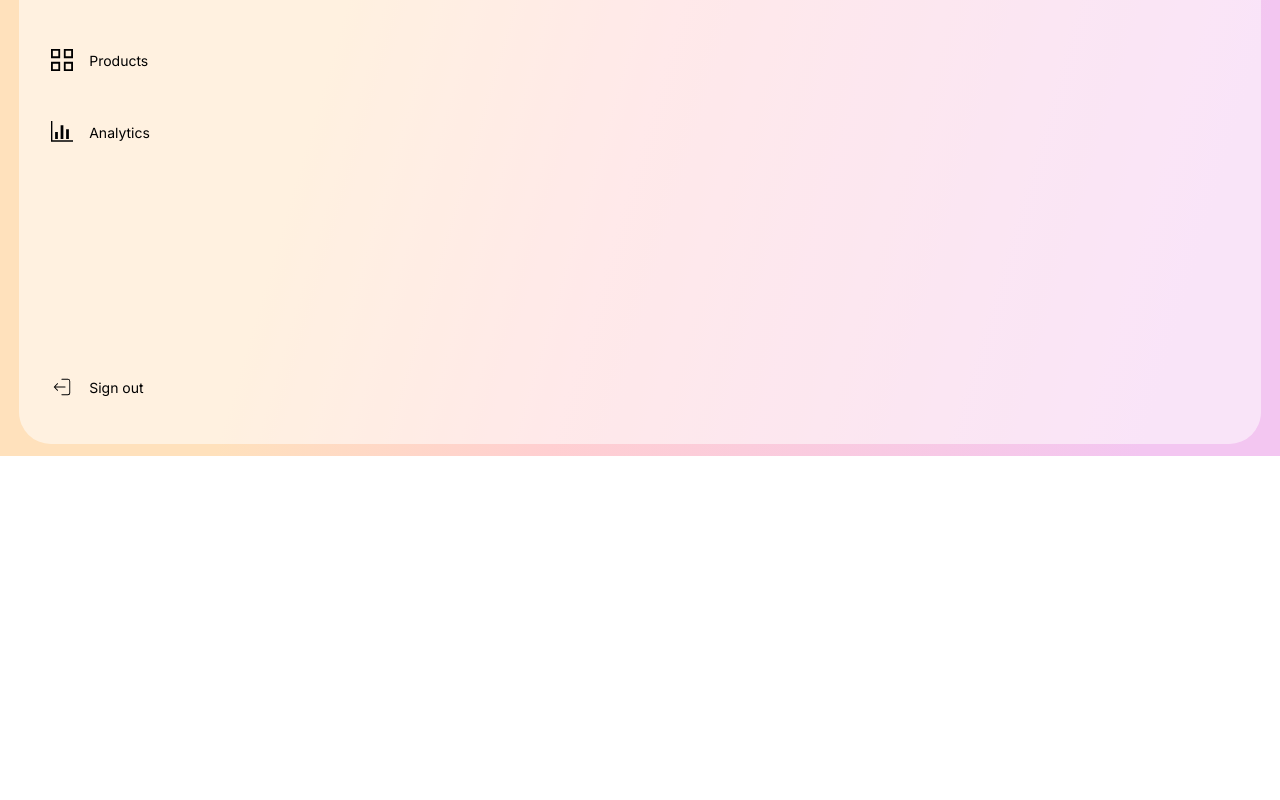
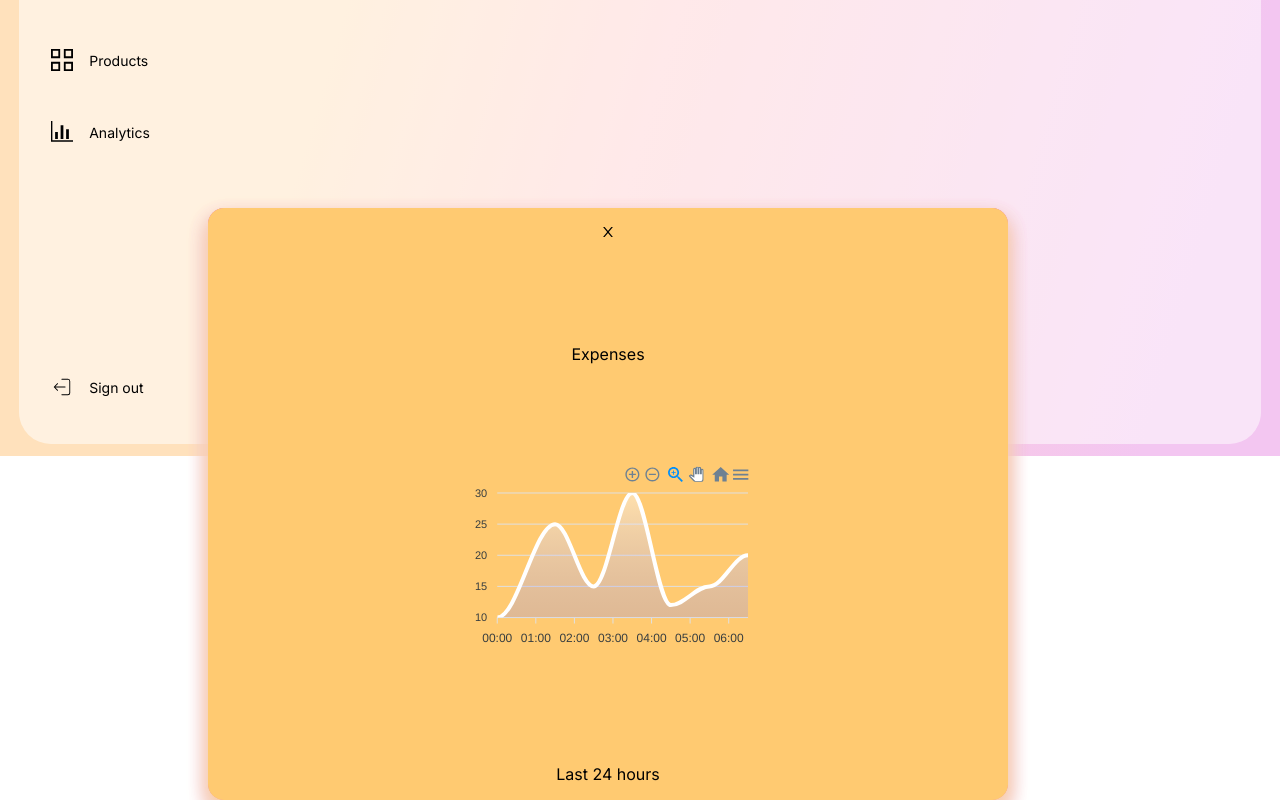
Before and after one commit to wesleywisch/Dashboard-admin-modern, a React (Create React App) app: page / in a window 1280 px wide. Shown: the part 344-1144 px from the top of the page. Before the commit the page ends 800 px from the top, so only its background shows below. Built offline with nearby package versions, Linux system fonts and the light colour scheme.

Commit message:
feat: Completed the compressed card and finished the extended card and added some animations on the card.

```diff
--- a/src/App.tsx
+++ b/src/App.tsx
@@ -1,12 +1,14 @@
 import './App.css';
 
 import { Sidebar } from './components/Sidebar';
+import { MainDash } from './components/MainDash';
 
 function App() {
   return (
     <div className="container">
       <div className="containerGlass">
         <Sidebar />
+        <MainDash />
       </div>
     </div>
   );
--- /dev/null
+++ b/src/components/Card/index.tsx
@@ -0,0 +1,163 @@
+import { Dispatch, SetStateAction, useState } from 'react';
+import { motion, AnimateSharedLayout } from 'framer-motion';
+import { CircularProgressbar } from 'react-circular-progressbar';
+import Chart from 'react-apexcharts';
+import { AiOutlineClose } from 'react-icons/ai';
+
+import 'react-circular-progressbar/dist/styles.css';
+import './styles.css';
+
+interface CardProps {
+  title: string;
+  color: {
+    backGround: string;
+    boxShadow: string;
+  };
+  barValue: number;
+  value: string;
+  icon: React.ReactNode;
+  series: [
+    {
+      name: string;
+      data: Number[];
+    }
+  ]
+}
+
+export function Card({ barValue, color, icon, series, title, value }: CardProps) {
+  const [expanded, setExpanded] = useState(true);
+
+  return (
+    <AnimateSharedLayout>
+      {expanded ? (
+        <ExpandedCard
+          icon={icon}
+          value={value}
+          barValue={barValue}
+          color={color}
+          series={series}
+          title={title}
+          setExpanded={setExpanded}
+        />
+      ) : (
+        <CompactCard
+          icon={icon}
+          value={value}
+          barValue={barValue}
+          color={color}
+          series={series}
+          title={title}
+          setExpanded={setExpanded}
+        />
+      )}
+    </AnimateSharedLayout>
+  )
+}
+
+interface CompactCardProps extends CardProps {
+  setExpanded: Dispatch<SetStateAction<boolean>>;
+}
+
+function CompactCard({ icon, value, barValue, color, series, title, setExpanded }: CompactCardProps) {
+  return (
+    <motion.div
+      className='compactCardContainer'
+      style={{
+        background: color.backGround,
+        boxShadow: color.boxShadow,
+      }}
+      onClick={() => setExpanded(true)}
+      layoutId='expandableCard'
+    >
+      <div className="radialBar">
+        <CircularProgressbar
+          value={barValue}
+          text={`${barValue}%`}
+        />
+        <span>{title}</span>
+      </div>
+
+      <div className="detail">
+        {icon}
+        <span>{value}</span>
+        <span>Last 24 hours</span>
+      </div>
+    </motion.div>
+  )
+}
+
+interface ExpandedCardProps extends CardProps {
+  setExpanded: Dispatch<SetStateAction<boolean>>;
+}
+
+function ExpandedCard({ barValue, color, icon, series, setExpanded, title, value }: ExpandedCardProps) {
+  const options = {
+    chart: {
+      type: 'area',
+      height: 'auto',
+      dropShadow: {
+        enabled: false,
+        enabledOnSeries: undefined,
+        top: 0,
+        left: 0,
+        blur: 3,
+        color: '#000',
+        opacity: 0.35,
+      },
+    },
+    fill: {
+      colors: ['#fff'],
+      type: 'gradient',
+    },
+    dataLabels: {
+      enabled: false,
+    },
+    stroke: {
+      curve: 'smooth',
+      colors: ['white'],
+    },
+    tooltip: {
+      x: {
+        format: 'dd/MM/yy HH:mm',
+      },
+    },
+    grid: {
+      show: true,
+    },
+    xaxis: {
+      type: "datetime",
+      categories: [
+        "2018-09-19T00:00:00.000Z",
+        "2018-09-19T01:30:00.000Z",
+        "2018-09-19T02:30:00.000Z",
+        "2018-09-19T03:30:00.000Z",
+        "2018-09-19T04:30:00.000Z",
+        "2018-09-19T05:30:00.000Z",
+        "2018-09-19T06:30:00.000Z",
+      ],
+    },
+  } as ApexCharts.ApexOptions;
+
+  return (
+    <motion.div
+      className='expandedCardContainer'
+      style={{
+        background: color.backGround,
+        boxShadow: color.boxShadow,
+      }}
+      layoutId='expandableCard'
+    >
+      <div>
+        <AiOutlineClose onClick={() => setExpanded(false)} />
+      </div>
+
+      <span>{title}</span>
+
+      <div className="expandedChartContainer">
+        <Chart series={series} type='area' options={options} />
+      </div>
+
+      <span>Last 24 hours</span>
+    </motion.div>
+  )
+}
--- /dev/null
+++ b/src/components/Card/styles.css
@@ -0,0 +1,83 @@
+.compactCardContainer {
+  display: flex;
+  flex: 1;
+  height: 7rem !important;
+  border-radius: .7rem;
+  color: #fff;
+  position: relative;
+  cursor: pointer;
+  padding: 1rem;
+  transition: .3s ease;
+}
+
+.compactCardContainer:hover {
+  transition: .3s ease;
+  box-shadow: none !important;
+}
+
+.radialBar {
+  flex: 1;
+  display: flex;
+  flex-direction: column;
+  justify-content: flex-end;
+  gap: 1rem;
+}
+
+.CircularProgressbar {
+  width: 4rem !important;
+  overflow: visible;
+}
+
+.CircularProgressbar-path {
+  stroke: white !important;
+  stroke-width: 12px !important;
+  filter: drop-shadow(2px 4px 6px white);
+}
+
+.CircularProgressbar-trail {
+  display: none;
+}
+
+.CircularProgressbar-text {
+  fill: white !important;
+}
+
+.radialBar > span {
+  font-size: 1.07rem;
+  font-weight: bold;
+}
+
+.detail {
+  flex: 1;
+  display: flex;
+  flex-direction: column;
+  justify-content: space-between;
+  align-items: flex-end;
+}
+
+.detail > svg {
+  font-size: 1.375rem;
+}
+
+.detail > span:nth-child(2) {
+  font-size: 1.375rem;
+  font-weight: bold;
+}
+
+.detail > span:nth-child(3) {
+  font-size: 0.75rem;
+}
+
+.expandedCardContainer {
+  position: absolute;
+  width: 60%;
+  height: 70vh;
+  z-index: 9;
+  left: 13rem;
+  border-radius: 1rem;
+  display: flex;
+  flex-direction: column;
+  align-items: center;
+  justify-content: space-between;
+  padding: 1rem;
+}
--- /dev/null
+++ b/src/components/MainDash/index.tsx
@@ -0,0 +1,28 @@
+import { cardItens } from '../../data/cardItens';
+
+import { Card } from '../Card';
+
+import './styles.css';
+
+export function MainDash() {
+  return (
+    <div className='mainDashContainer'>
+      <h2>Dashboard</h2>
+
+      <div className='cardContainer'>
+        {cardItens.map((item, key) => (
+          <div key={key} className="parentContainer">
+            <Card
+              title={item.title}
+              color={item.color}
+              barValue={item.barValue}
+              value={item.value}
+              icon={item.icon}
+              series={item.series}
+            />
+          </div>
+        ))}
+      </div>
+    </div>
+  )
+}
--- /dev/null
+++ b/src/components/MainDash/styles.css
@@ -0,0 +1,14 @@
+.mainDashContainer {
+  display: flex;
+  flex-direction: column;
+  justify-content: space-evenly;
+}
+
+.cardContainer {
+  display: flex;
+  gap: .625rem;
+}
+
+.parentContainer {
+  width: 100%;
+}
--- /dev/null
+++ b/src/data/cardItens.tsx
@@ -0,0 +1,71 @@
+import { RiMoneyDollarCircleLine } from 'react-icons/ri';
+import { GiMoneyStack } from 'react-icons/gi';
+import { BsFillFileEarmarkSpreadsheetFill } from 'react-icons/bs';
+
+interface CardItensProps {
+  title: string;
+  color: {
+    backGround: string;
+    boxShadow: string;
+  };
+  barValue: number;
+  value: string;
+  icon: React.ReactNode;
+  series: [
+    {
+      name: string;
+      data: Number[];
+    }
+  ]
+}
+
+export const cardItens = [
+  {
+    title: 'Sales',
+    color: {
+      backGround: 'linear-gradient(180deg, #bb67ff 0%, #c484f3 100%)',
+      boxShadow: '0rem 0.625rem 1.25rem 0rem #e0c6f5',
+    },
+    barValue: 70,
+    value: '25,970',
+    icon: <RiMoneyDollarCircleLine />,
+    series: [
+      {
+        name: 'Sales',
+        data: [31, 40, 28, 51, 42, 109, 100],
+      },
+    ],
+  },
+  {
+    title: 'Revenue',
+    color: {
+      backGround: 'linear-gradient(180deg, #ff919d 0%, #fc929d 100%)',
+      boxShadow: '0rem 0.625rem 1.25rem 0rem #fdc0c7',
+    },
+    barValue: 80,
+    value: '14,270',
+    icon: <GiMoneyStack />,
+    series: [
+      {
+        name: 'Revenue',
+        data: [10, 100, 50, 70, 80, 30, 40],
+      },
+    ],
+  },
+  {
+    title: 'Expenses',
+    color: {
+      backGround: 'linear-gradient(rgb(248, 212, 154) -146.42%, rgb(255, 202, 113) -46.42%)',
+      boxShadow: '0rem 0.625rem 1.25rem 0rem #f9d59b',
+    },
+    barValue: 60,
+    value: '4,270',
+    icon: <BsFillFileEarmarkSpreadsheetFill />,
+    series: [
+      {
+        name: 'Expenses',
+        data: [10, 25, 15, 30, 12, 15, 20],
+      },
+    ],
+  },
+] as CardItensProps[];
```
